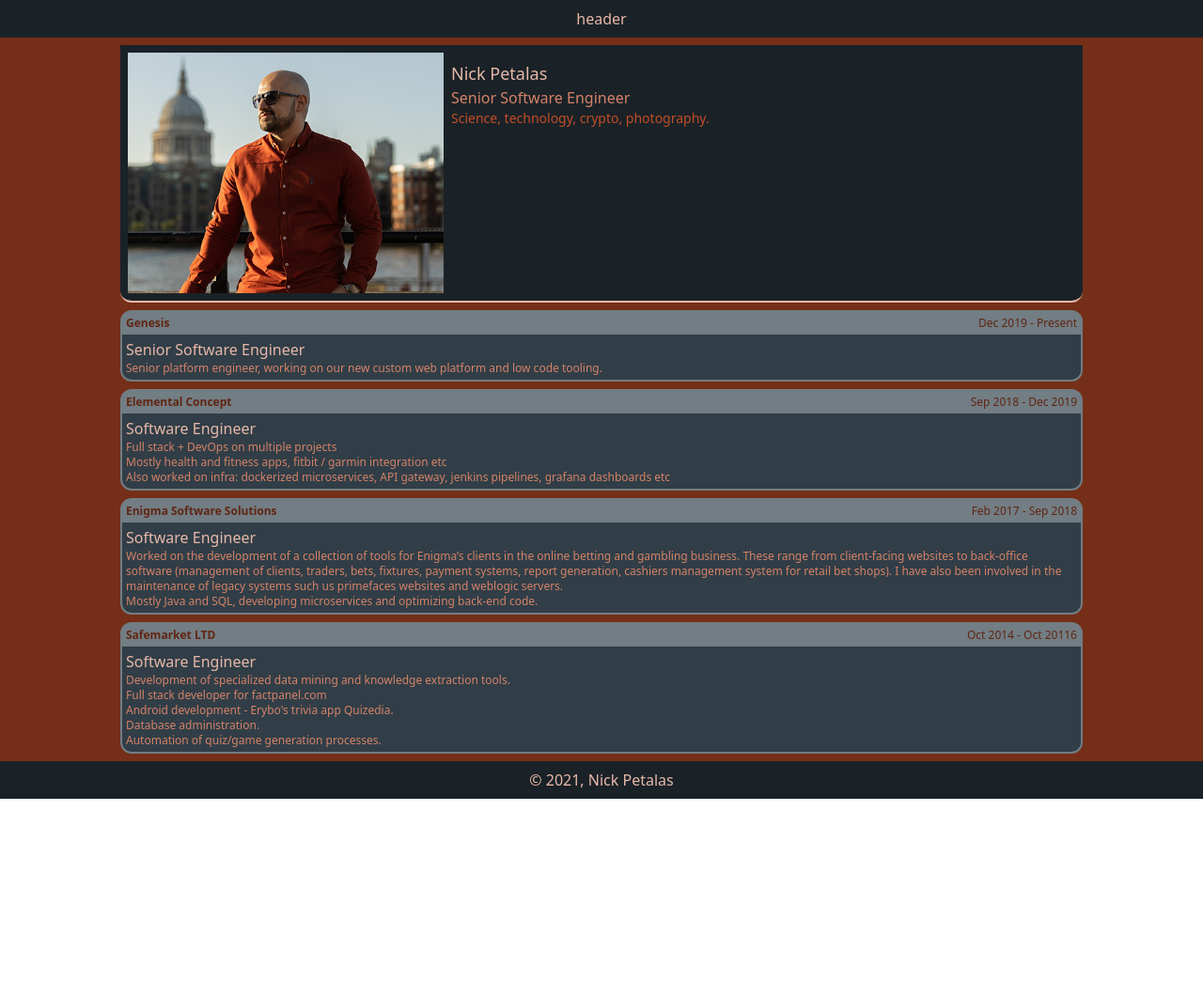
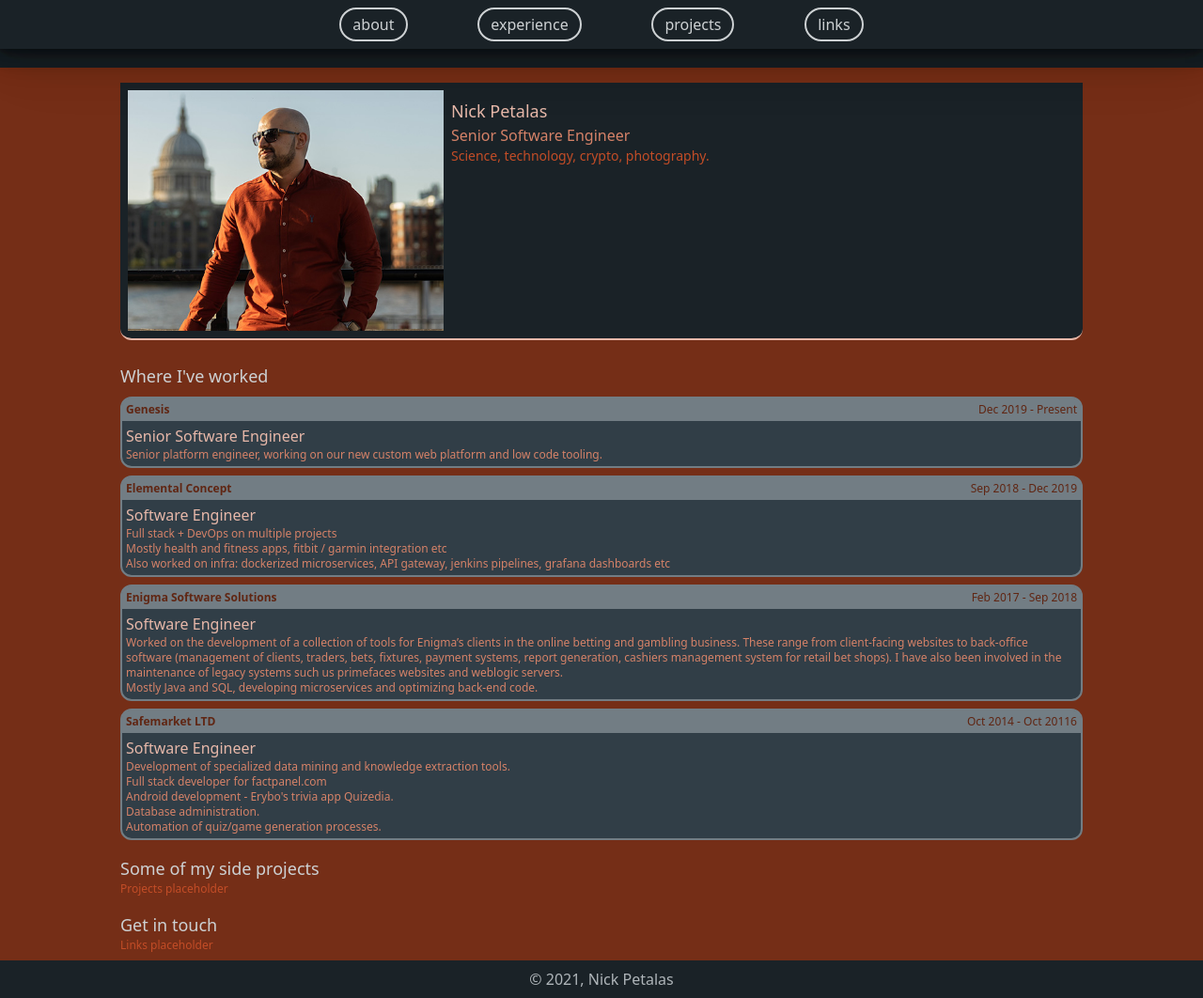
Before and after one commit to petalas/petalas.github.io, a Gatsby site: page / in a window 1280 px wide. Shown: the whole page at 94% size. Before the commit the page ends 850 px from the top, so only its background shows below. Built offline with nearby package versions, Linux system fonts and the light colour scheme; Gatsby itself is replaced by a stand-in of ours.

Commit message:
sections / placeholders

```diff
--- a/src/components/layout.js
+++ b/src/components/layout.js
@@ -1,6 +1,6 @@
+import {graphql, Link, useStaticQuery} from "gatsby"
+import PropTypes from "prop-types"
 import * as React from "react"
-import PropTypes from "prop-types"
-import {useStaticQuery, graphql} from "gatsby"
 
 const Layout = ({children}) => {
   const data = useStaticQuery(graphql`
@@ -15,11 +15,20 @@ const Layout = ({children}) => {
 
   return (
     <div class="min-h-screen flex flex-col justify-between items-stretch bg-primary-800">
-      <header class="p-2 mb-2 text-center bg-secondary-900 text-primary-300">header</header>
+      <header class="p-2 flex justify-center bg-secondary-900 text-secondary-300 custom-box-shadow z-10">
+        <i class="md:hidden">x</i>
+        <ul class="flex md:w-1/2 justify-around">
+          <li class="nav-item"><Link class="p-1" to="#about">about</Link></li>
+          <li class="nav-item"><Link class="p-1" to="#experience">experience</Link></li>
+          <li class="nav-item"><Link class="p-1" to="#projects">projects</Link></li>
+          <li class="nav-item"><Link class="p-1" to="#links">links</Link></li>
+        </ul>
+      </header>
+      <div id="backdrop" class="h-5 bg-secondary-900 mb-4"></div>
       <main class="container m-auto flex flex-col rounded-xl text-primary-400">
         {children}
       </main>
-      <footer class="p-2 mt-2 text-center bg-secondary-900 text-primary-300">
+      <footer class="p-2 mt-2 text-center bg-secondary-900 text-secondary-300">
         © {new Date().getFullYear()}, Nick Petalas
       </footer>
     </div>
--- a/src/css/index.css
+++ b/src/css/index.css
@@ -3,5 +3,28 @@
 @tailwind utilities;
 
 a {
-    @apply no-underline hover:shadow-sm hover:text-red-500
+    @apply no-underline
 }
+
+/* https://shadows.brumm.af/ */
+.custom-box-shadow {
+    box-shadow:
+    0px 1.5px 7.1px rgba(0, 0, 0, 0.2),
+    0px 2.7px 12.8px rgba(0, 0, 0, 0.158),
+    0px 3.6px 17.1px rgba(0, 0, 0, 0.138),
+    0px 4.4px 20.3px rgba(0, 0, 0, 0.123),
+    0px 5px 22.9px rgba(0, 0, 0, 0.111),
+    0px 5.7px 26px rgba(0, 0, 0, 0.1),
+    0px 6.9px 31.6px rgba(0, 0, 0, 0.089),
+    0px 8.9px 41.7px rgba(0, 0, 0, 0.077),
+    0px 12.4px 57.8px rgba(0, 0, 0, 0.062),
+    0px 18px 80px rgba(0, 0, 0, 0.042);
+}
+
+.nav-item {
+    @apply px-2 py-1 border-2
+    text-secondary-200 hover:text-primary-200 hover:bg-primary-700
+    rounded-3xl hover:rounded-xl
+    transition-all duration-300 ease-linear
+    cursor-pointer
+}
--- a/src/pages/index.js
+++ b/src/pages/index.js
@@ -11,7 +11,7 @@ const IndexPage = () => (
     <Seo title="Nick Petalas Portfolio Homepage" meta="" />
     <div class="flex-1 text-primary-500 flex flex-col text-xs">
 
-      <section class="p-2 rounded-b-xl flex flex-row bg-secondary-900 border-primary-300 border-b-2 mb-2">
+      <section id="about" class="p-2 rounded-b-xl flex flex-row bg-secondary-900 border-primary-300 border-b-2 mb-2">
         <StaticImage
           class="w-1/3"
           loading="eager"
@@ -29,12 +29,23 @@ const IndexPage = () => (
       </section>
 
 
-      <section class="grid gap-2 grid-cols-1">
+      <section id="experience" class="grid gap-2 grid-cols-1">
+        <h2 class="pt-4 text-lg text-secondary-200">Where I've worked</h2>
         {employmentHistory.map(i =>
           <section class="bg-secondary-600 border-secondary-400 border-2 rounded-xl">
             <Item {...i}></Item>
           </section>
         )}
+      </section>
+
+      <section id="projects">
+        <h2 class="pt-4 text-lg text-secondary-200">Some of my side projects</h2>
+        <p>Projects placeholder</p>
+      </section>
+
+      <section id="links">
+        <h2 class="pt-4 text-lg text-secondary-200">Get in touch</h2>
+        <p>Links placeholder</p>
       </section>
     </div>
 
```
